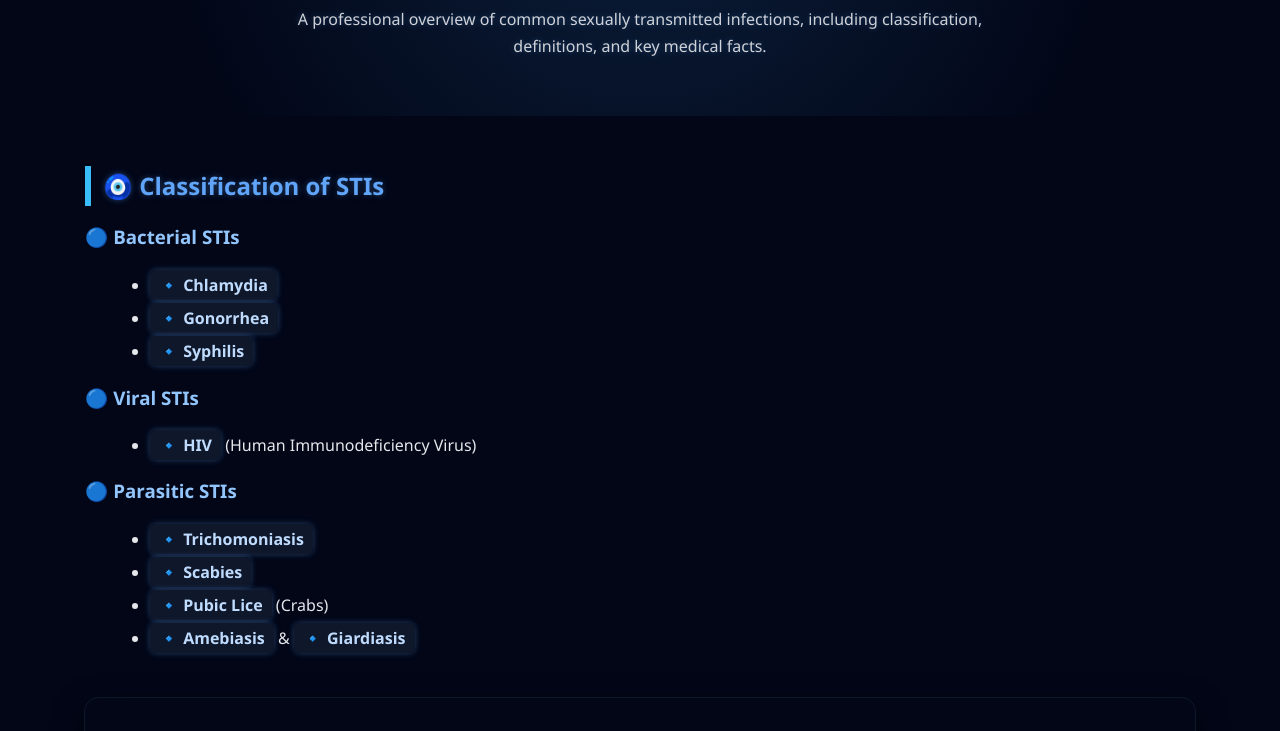
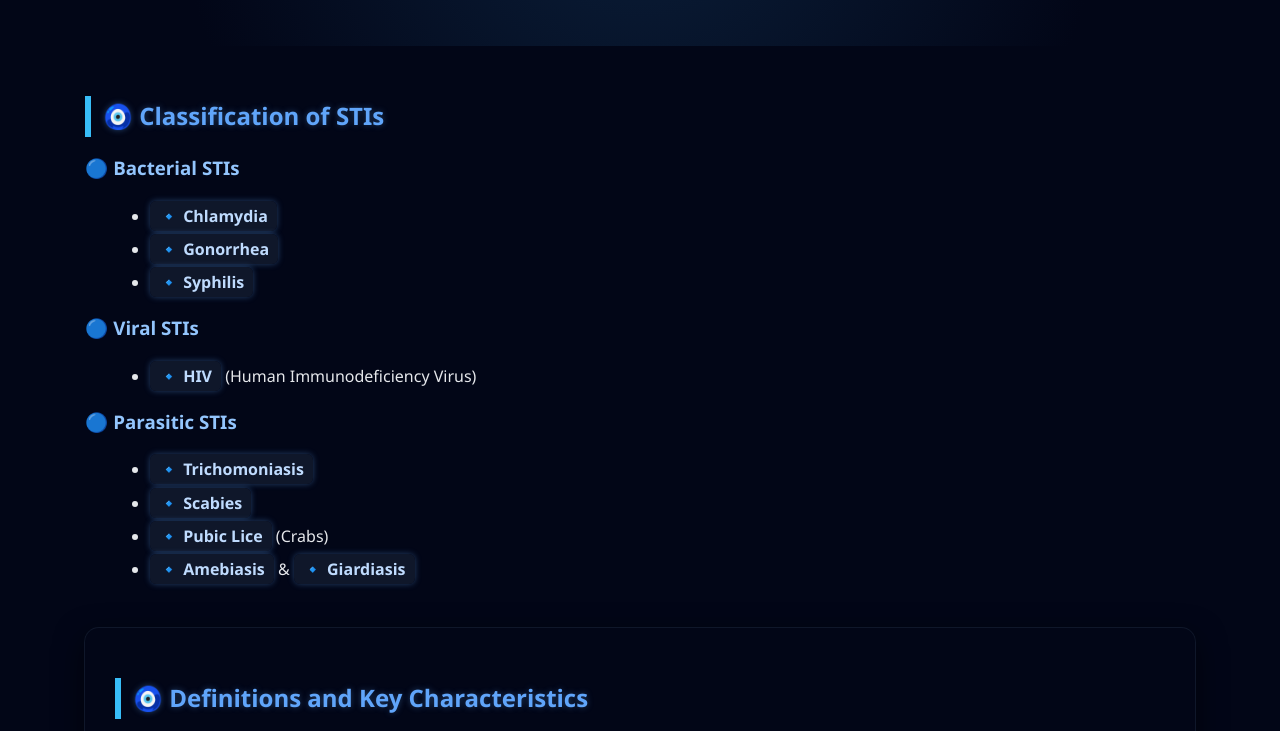
Before and after one commit to aezarmarcos-lang/testing-codes, a plain HTML site: page index.html in a window 1280 px wide. Shown: the part 129-860 px from the top of the page. Drawn offline with Linux system fonts and the light colour scheme.

Commit message:
Update index.html

```diff
--- a/index.html
+++ b/index.html
@@ -160,10 +160,6 @@
 
 <header>
     <h1>Sexually Transmitted Infections (STIs)</h1>
-    <p>
-        A professional overview of common sexually transmitted infections,
-        including classification, definitions, and key medical facts.
-    </p>
 </header>
 
 <main>
```
